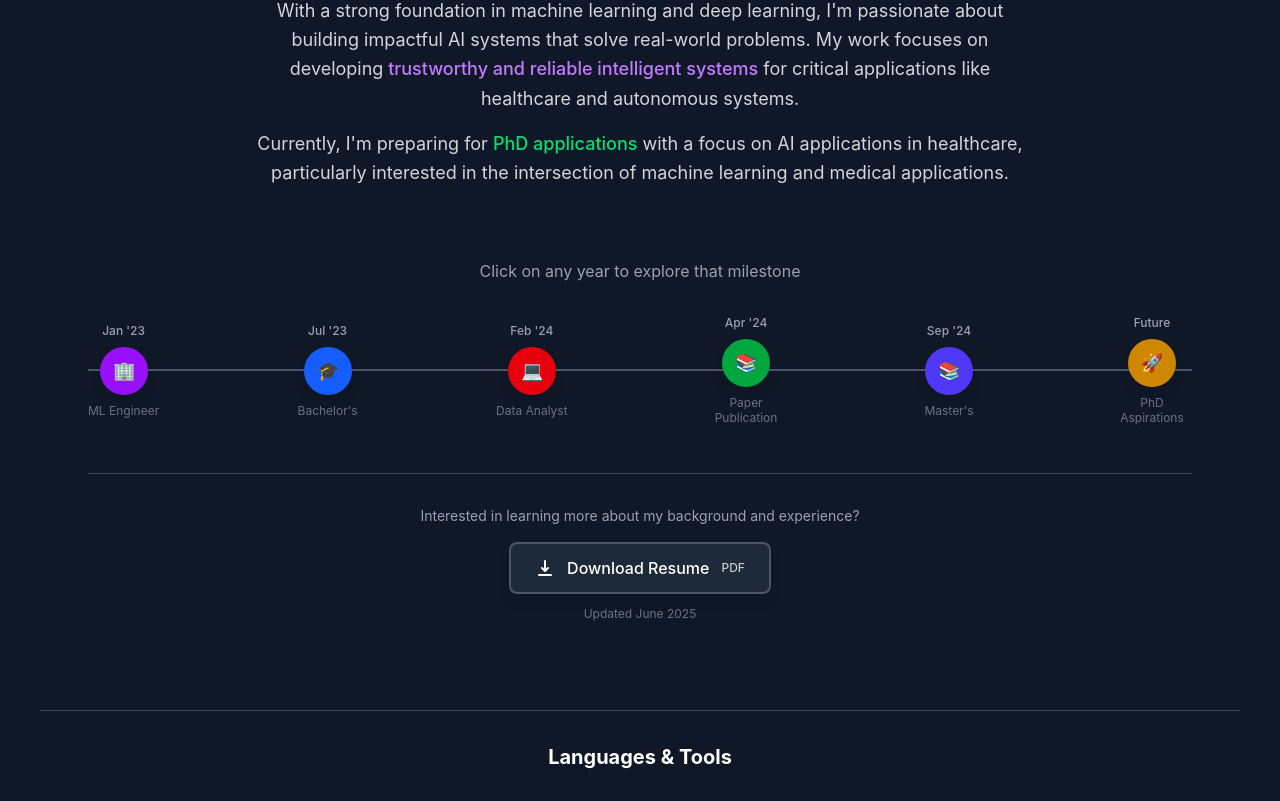
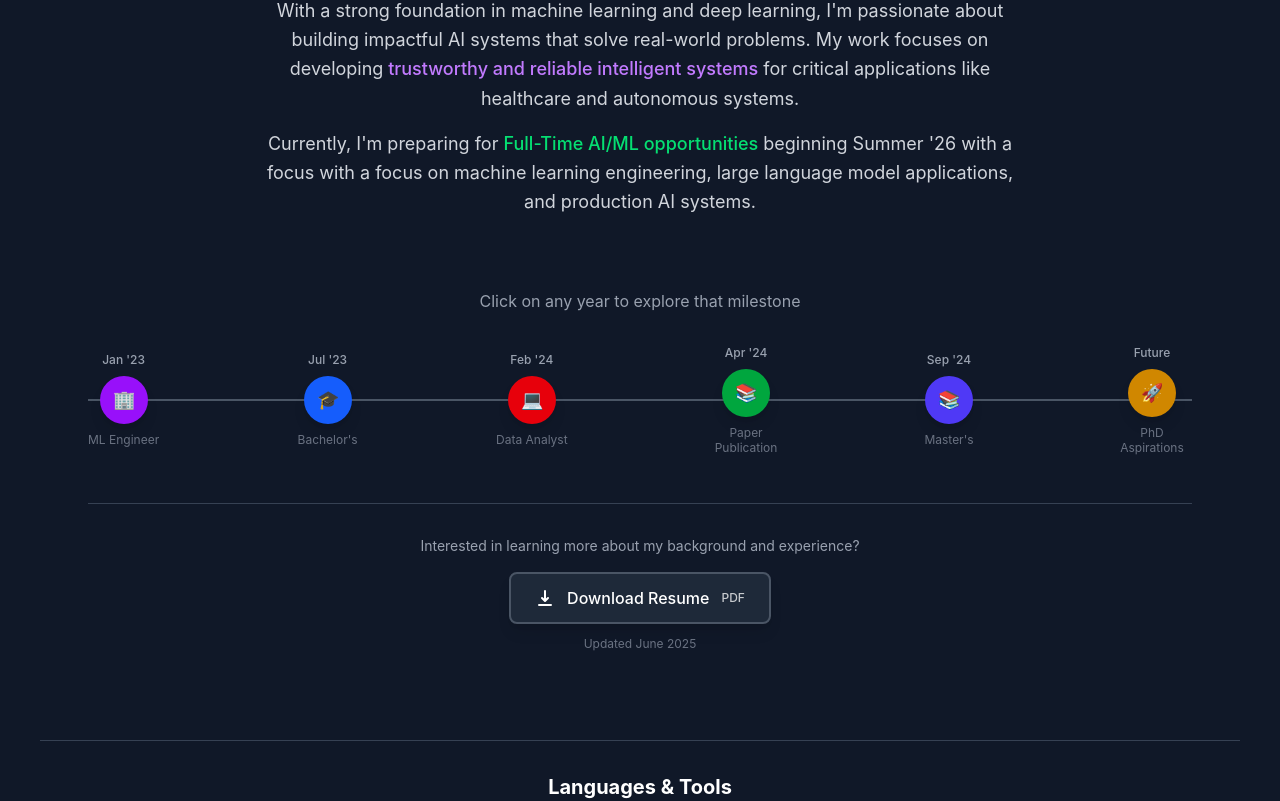
Before and after one commit to AkhilKas/personal-portfolio, a React (Vite) app: page / in a window 1280 px wide. Shown: the part 1000-1801 px from the top of the page. Built offline with nearby package versions, Linux system fonts and the light colour scheme.

Commit message:
Updated PhD aspirations to FTE

```diff
--- a/src/components/About.jsx
+++ b/src/components/About.jsx
@@ -24,9 +24,8 @@ export default function About() {
             critical applications like healthcare and autonomous systems.
           </p>
           <p>
-            Currently, I'm preparing for <span className="text-green-400 font-medium">PhD applications</span> with
-            a focus on AI applications in healthcare, particularly interested in the intersection of
-            machine learning and medical applications.
+            Currently, I'm preparing for <span className="text-green-400 font-medium">Full-Time AI/ML opportunities</span> beginning Summer '26 with
+            a focus with a focus on machine learning engineering, large language model applications, and production AI systems.
           </p>
         </div>
       </div>
```
